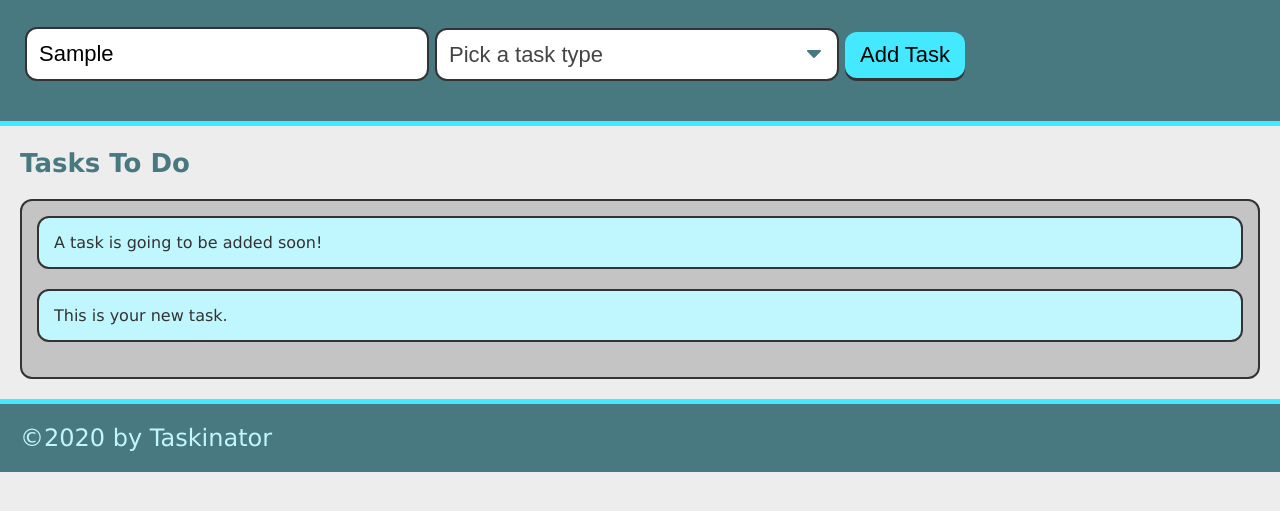
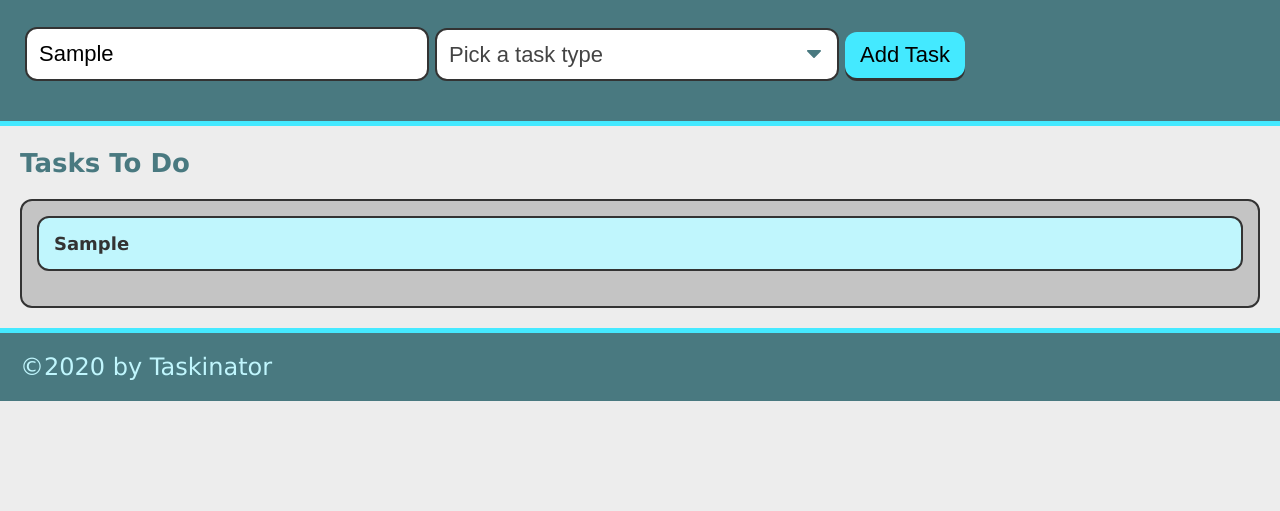
Before and after one commit to nmcanall/taskinator, a plain HTML site: page index.html in a window 1280 px wide. Both pictures are taken after typing "Sample" into the empty fields and a click on the button "Add Task". Shown: the part 115-626 px from the top of the page. Drawn offline with Linux system fonts and the light colour scheme.

Commit message:
updated form submit functionality

```diff
--- a/assets/js/script.js
+++ b/assets/js/script.js
@@ -7,9 +7,22 @@ var createTaskHandler = function(event) {
 
     event.preventDefault();
 
+    // Get the form input
+    var taskNameInput = document.querySelector("input[name='task-name'").value;
+    var taskTypeInput = document.querySelector("select[name='task-type'").value;
+
+    // Add new list item
     var taskItemEl = document.createElement("li");
     taskItemEl.className = "task-item";
-    taskItemEl.textContent = "This is your new task.";
+
+    // Create div to hold task info and add to list item
+    var taskInfoEl = document.createElement("div");
+    taskInfoEl.className = "task-info";
+    taskInfoEl.innerHTML = "<h3 class='task-name'>" + taskNameInput + "</h3><span class='task-type'>" + taskTypeInput + "</span>";
+
+
+    // Add new list item to the list
+    taskItemEl.appendChild(taskInfoEl);
     tasksToDoEl.appendChild(taskItemEl);
 }
 
--- a/index.html
+++ b/index.html
@@ -40,7 +40,7 @@
                 <h2 class="list-title">Tasks To Do</h2>
                 <!-- Tasks to do content block -->
                 <ul class="task-list" id="tasks-to-do">
-                    <li class="task-item">A task is going to be added soon!</li>
+                    <!-- <li class="task-item">A task is going to be added soon!</li> -->
                 </ul>
             </section>
         </main>
```
